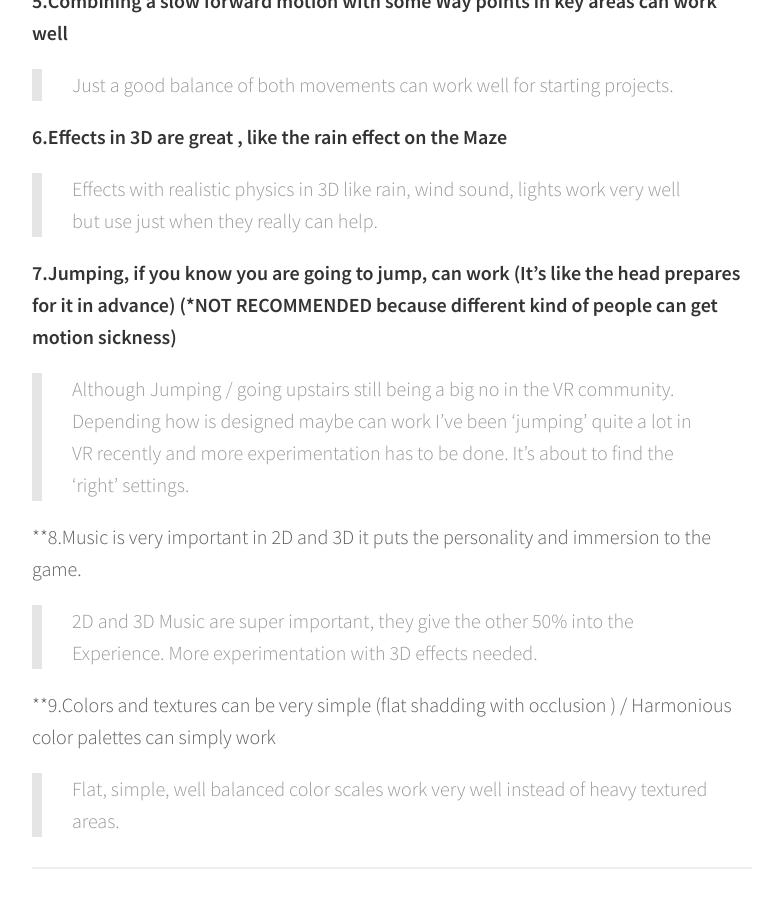
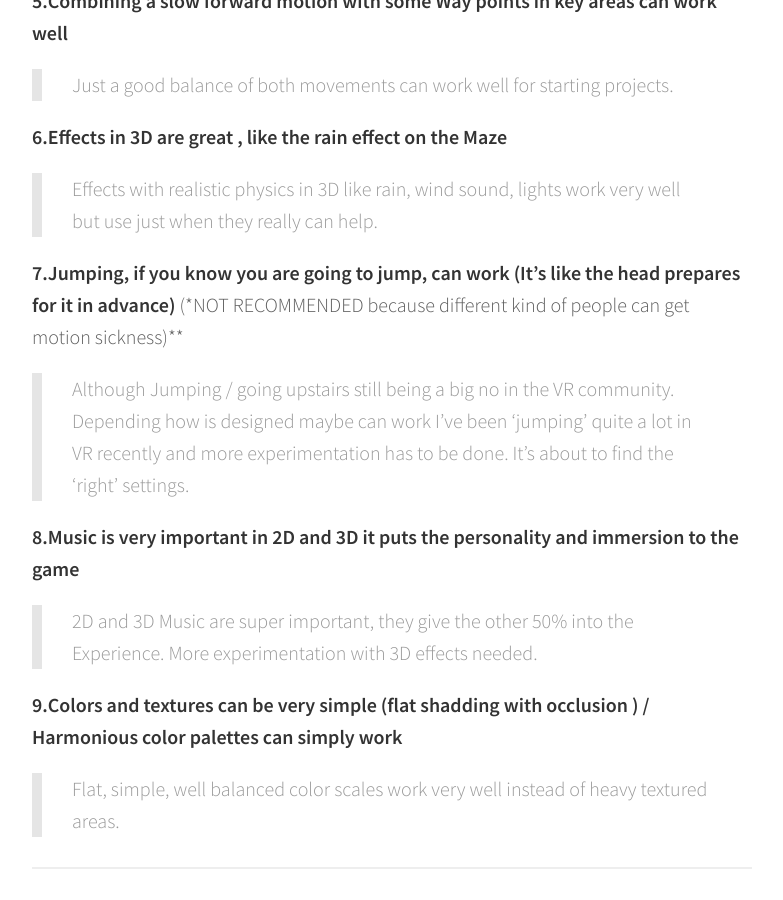
Before and after one commit to bernatferragut/FutureWeb-blog, a Jekyll site: the page built from _posts/13-12-16-VR - 3 First Games Conclusions.md, in a window 1280 px wide and 900 px high, scrolled down 1249 px. Shown: the whole window, without its empty margins (248-1031 px from the left). Built offline with Jekyll 4.4.1, drawn with Linux system fonts in a browser that asks for light colours; nearby versions of some CDN libraries; comment, search, counter and statistics services are not loaded.

Commit message:
Update 13-12-16-VR - 3 First Games Conclusions.md
Layout changes

```diff
--- a/_posts/13-12-16-VR - 3 First Games Conclusions.md
+++ b/_posts/13-12-16-VR - 3 First Games Conclusions.md
@@ -44,16 +44,16 @@ share: true
 
 > Effects with realistic physics in 3D like rain, wind sound, lights work very well but use just when they really can help.
 
-**7.Jumping, if you know you are going to jump, can work (It’s like the head prepares for it in advance)
+**7.Jumping, if you know you are going to jump, can work (It’s like the head prepares for it in advance)**
 (*NOT RECOMMENDED because different kind of people can get motion sickness)**
 
 > Although Jumping / going upstairs still being a big no in the VR community. Depending how is designed maybe can work
 > I've been 'jumping' quite a lot in VR recently and more experimentation has to be done. It's about to find the 'right' settings.
 
-**8.Music is very important in 2D and 3D it puts the personality and immersion to the game.
+**8.Music is very important in 2D and 3D it puts the personality and immersion to the game**
 
 > 2D and 3D Music are super important, they give the other 50% into the Experience. More experimentation with 3D effects needed.
 
-**9.Colors and textures can be very simple (flat shadding with occlusion ) / Harmonious color palettes can simply work
+**9.Colors and textures can be very simple (flat shadding with occlusion ) / Harmonious color palettes can simply work**
 
 > Flat, simple, well balanced color scales work very well instead of heavy textured areas.
```
